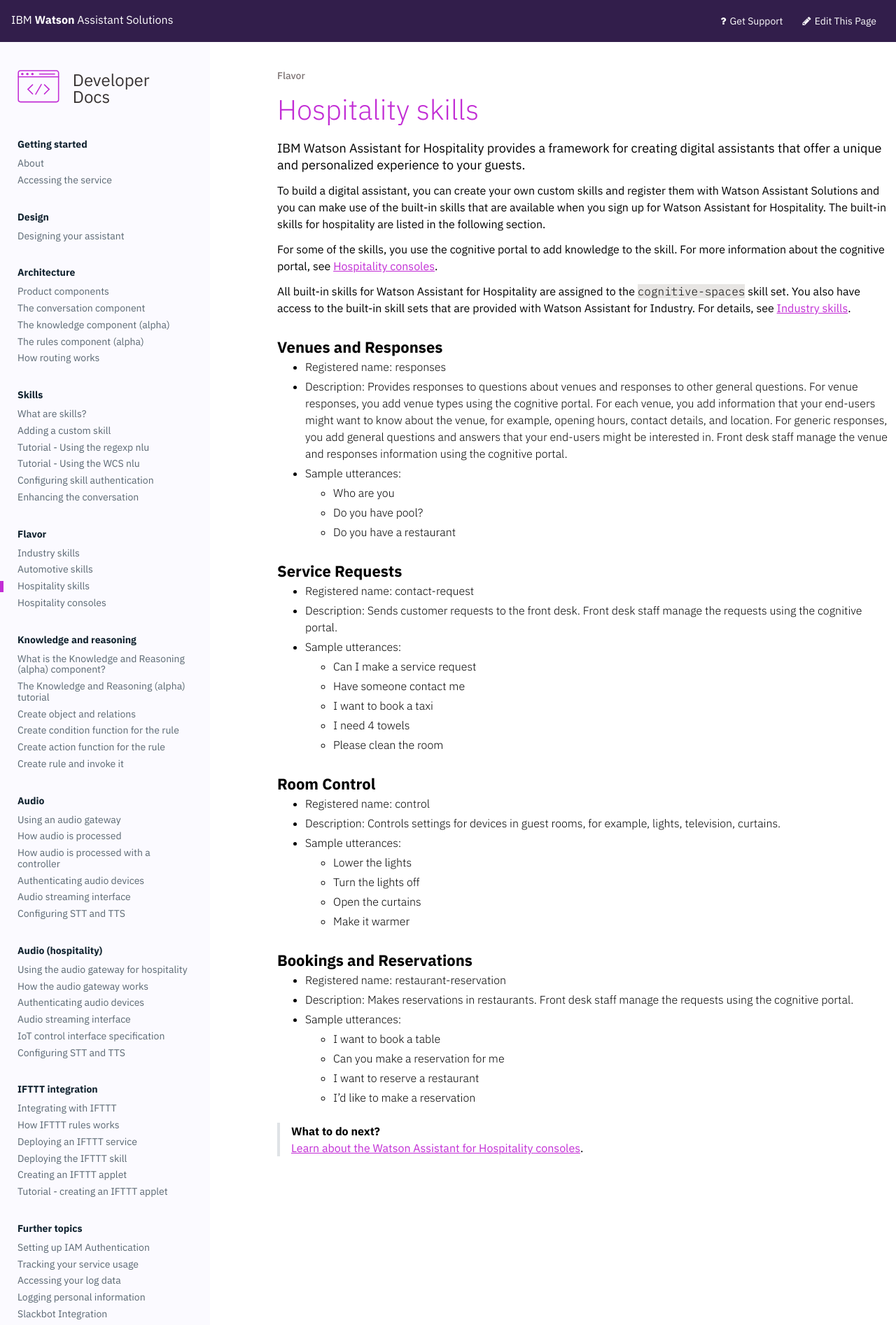
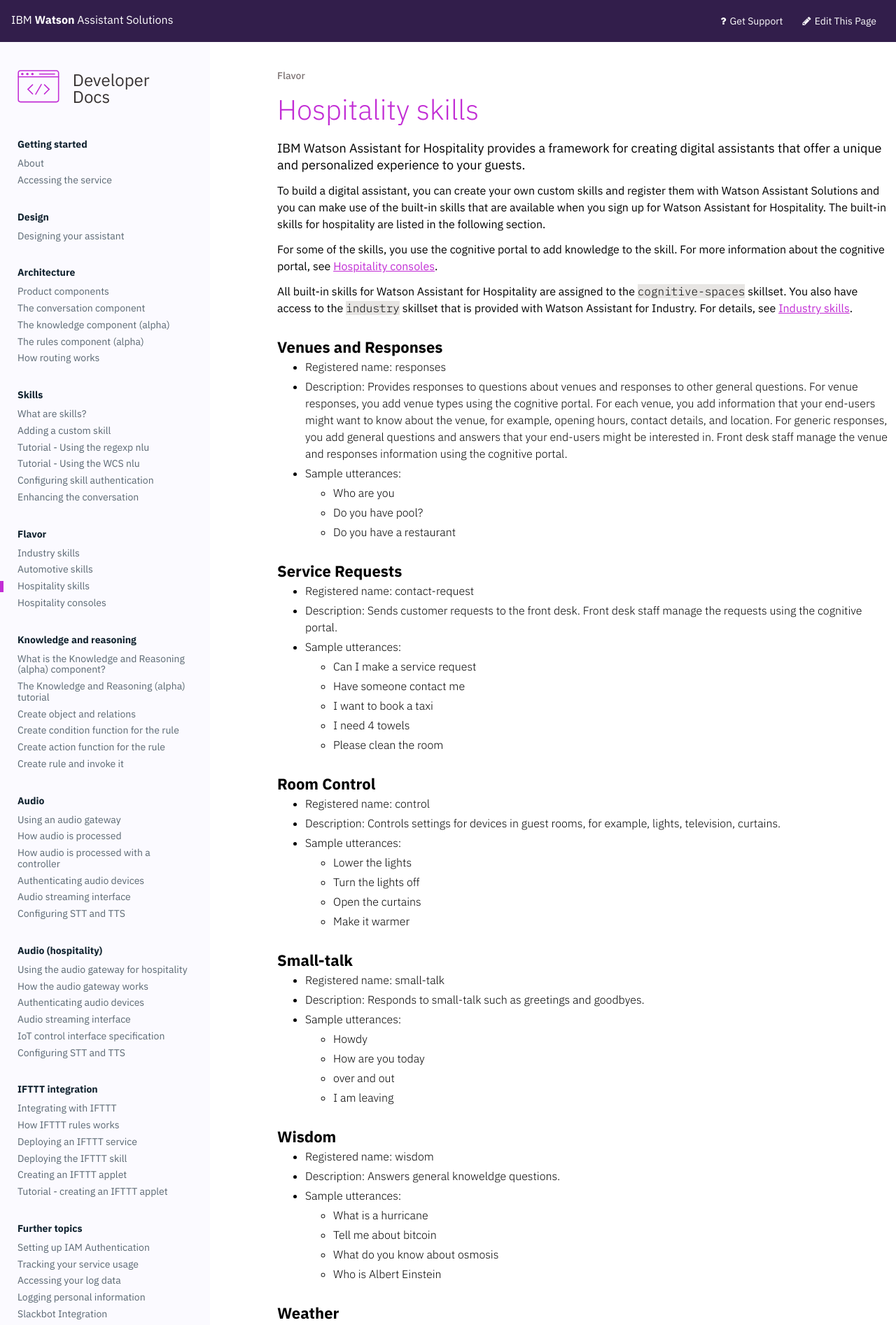
Before and after one commit to Watson-Personal-Assistant/developer, a Jekyll site: the page built from _content/flavours/hospitality.md, in a window 1280 px wide. Shown: the top 1893 px of the page at 70% size. Built offline with Jekyll 4.4.1, drawn with Linux system fonts in a browser that asks for light colours; some web fonts are replaced; some of the changed text lies outside the part shown.

Commit message:
july updates for skills

```diff
--- a/_content/flavours/hospitality.md
+++ b/_content/flavours/hospitality.md
@@ -8,7 +8,7 @@
 
 For some of the skills, you use the cognitive portal to add knowledge to the skill.  For more information about the cognitive portal, see [Hospitality consoles]({{site.baseurl}}/flavours/hospitality_components).
 
-All built-in skills for Watson Assistant for Hospitality are assigned to the `cognitive-spaces` skill set.  You also have access to the built-in skill sets that are provided with Watson Assistant for Industry.  For details, see [Industry skills]({{site.baseurl}}/flavours/industry).
+All built-in skills for Watson Assistant for Hospitality are assigned to the `cognitive-spaces` skillset.  You also have access to the `industry` skillset that is provided with Watson Assistant for Industry.  For details, see [Industry skills]({{site.baseurl}}/flavours/industry).
 
 ### Venues and Responses
 - Registered name: responses
@@ -37,15 +37,50 @@
     - Open the curtains
     - Make it warmer
 
-### Bookings and Reservations
-- Registered name: restaurant-reservation
-- Description: Makes reservations in restaurants. Front desk staff manage the requests using the cognitive portal.
+### Small-talk
+- Registered name: small-talk
+- Description: Responds to small-talk such as greetings and goodbyes.
 - Sample utterances:
-    - I want to book a table
-    - Can you make a reservation for me
-    - I want to reserve a restaurant
-    - I'd like to make a reservation
+    - Howdy
+    - How are you today
+    - over and out
+    - I am leaving
 
+### Wisdom
+- Registered name: wisdom
+- Description: Answers general knoweldge questions.
+- Sample utterances:
+    - What is a hurricane
+    - Tell me about bitcoin
+    - What do you know about osmosis
+    - Who is Albert Einstein
+
+### Weather
+- Registered name: weather
+- Description: Responds to questions about the weather.
+- Sample utterances:
+    - How is the weather in London
+    - How is the weather tomorrow
+    - What is the 5 day forecast
+    - Should I take an umbrella
+
+### Fun
+- Registered name: fun
+- Description: A skill for telling jokes.
+- Sample utterances:
+    -  Can you tell me a joke
+    -  Make me laugh
+    -  Best joke ever
+
+
+### Default
+- Registered name: default
+- Description:  A general fallback skill for the cognitive-spaces skillset.
+- Sample utterances:
+    - How far is central park
+    - How many cents in a euro
+    - What's for dinner
+    - What age are you
 
 > **What to do next?**<br/>
 [Learn about the Watson Assistant for Hospitality consoles]({{site.baseurl}}/flavours/hospitality_components).
```
Also changed, not shown: _content/flavours/automotive.md (+11 -38 lines), _content/flavours/industry.md (+19 -8 lines).
